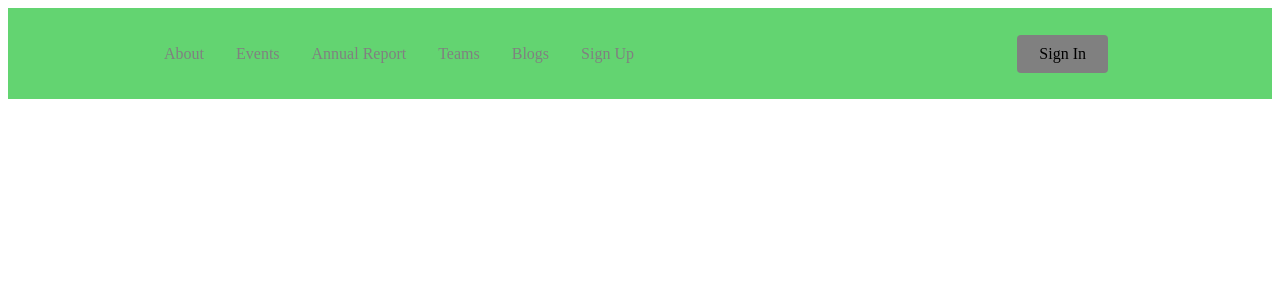
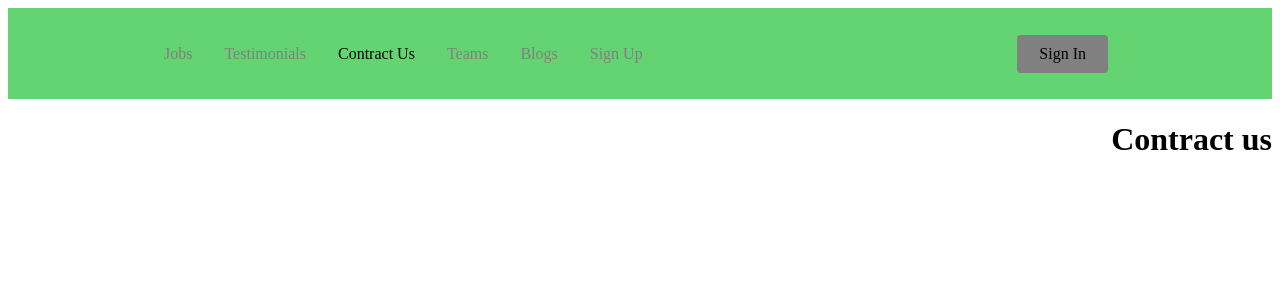
Before and after one commit to PaulImaginary/jobHelperWebsite, a React (Create React App) app in the folder studentweb/: page /contract in a window 1280 px wide. Shown: the top 300 px of the page. Built offline with nearby package versions, Linux system fonts and the light colour scheme.

Commit message:
name change

```diff
--- a/studentweb/src/App.js
+++ b/studentweb/src/App.js
@@ -2,9 +2,9 @@ import React from "react";
 import Navbar from "./components/Navbar";
 import { BrowserRouter as Router, Routes, Route } from "react-router-dom";
 import Home from "./pages";
-import About from "./pages/about";
-import Events from "./pages/events";
-import AnnualReport from "./pages/annual";
+import Jobs from "./pages/jobs";
+import Contract from "./pages/contract";
+import Testimonials from "./pages/testimonials";
 import Teams from "./pages/team";
 import Blogs from "./pages/blogs";
 import SignUp from "./pages/signup";
@@ -15,9 +15,9 @@ function App() {
       <Navbar />
       <Routes>
         <Route path="/" exact element={<Home/>} />
-        <Route path="/about" element={<About/>} />
-        <Route path="/events" element={<Events/>} />
-        <Route path="/annual" element={<AnnualReport/>} />
+        <Route path="/jobs" element={<Jobs/>} />
+        <Route path="/testimonials" element={<Testimonials/>} />
+        <Route path="/contract" element={<Contract/>} />
         <Route path="/team" element={<Teams/>} />
         <Route path="/blogs" element={<Blogs/>} />
         <Route path="/sign-up" element={<SignUp/>} />
--- a/studentweb/src/components/Navbar/index.js
+++ b/studentweb/src/components/Navbar/index.js
@@ -15,14 +15,14 @@ const Navbar = () => {
         <Bars />
 
         <NavMenu>
-          <NavLink to="/about" activeStyle>
-            About
+          <NavLink to="/Jobs" activeStyle>
+            Jobs
           </NavLink>
-          <NavLink to="/events" activeStyle>
-            Events
+          <NavLink to="/Testimonials" activeStyle>
+            Testimonials
           </NavLink>
-          <NavLink to="/annual" activeStyle>
-            Annual Report
+          <NavLink to="/Contract" activeStyle>
+            Contract Us
           </NavLink>
           <NavLink to="/team" activeStyle>
             Teams
--- a/studentweb/src/pages/about.js
+++ /dev/null
@@ -1,11 +0,0 @@
-import React from "react";
-
-const About = () => {
-  return (
-    <div>
-      <h1>my name is </h1>
-    </div>
-  );
-};
-
-export default About;
--- a/studentweb/src/pages/annual.js
+++ b/studentweb/src/pages/contract.js
@@ -1,6 +1,6 @@
 import React from 'react';
 
-const AnnualReport = () => {
+const Contract = () => {
 return (
 	<div
 	style={{
@@ -10,9 +10,9 @@ return (
 		height: '100vh'
 	}}
 	>
-	<h1>Annual Report hihi</h1>
+	<h1>Contract us</h1>
 	</div>
 );
 };
 
-export default AnnualReport;
+export default Contract;
--- /dev/null
+++ b/studentweb/src/pages/jobs.js
@@ -0,0 +1,11 @@
+import React from "react";
+
+const Jobs = () => {
+  return (
+    <div>
+      <h1>Job </h1>
+    </div>
+  );
+};
+
+export default Jobs;
--- a/studentweb/src/pages/events.js
+++ b/studentweb/src/pages/testimonials.js
@@ -1,6 +1,6 @@
 import React from 'react';
 
-const Events = () => {
+const Testimonials = () => {
 return (
 	<div
 	style={{
@@ -10,9 +10,9 @@ return (
 		height: '100vh'
 	}}
 	>
-	<h1>Welcome to Events</h1>
+	<h1>Testimonials</h1>
 	</div>
 );
 };
 
-export default Events;
+export default Testimonials;
```
Also changed, not shown: 1 other file (tests, documents, lock files or other folders).
